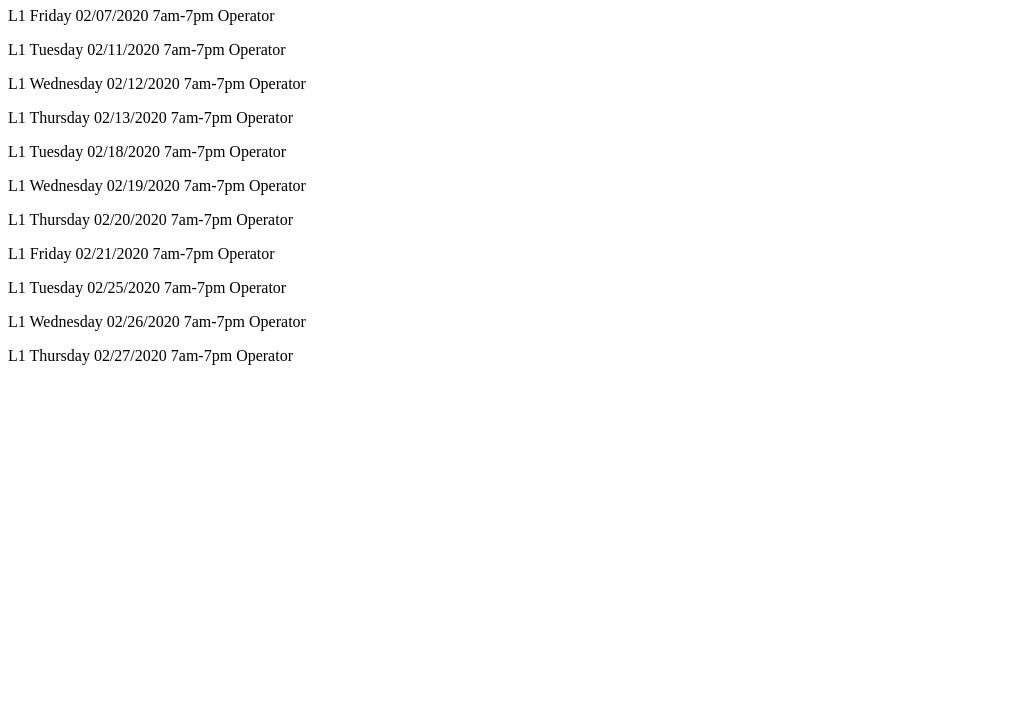
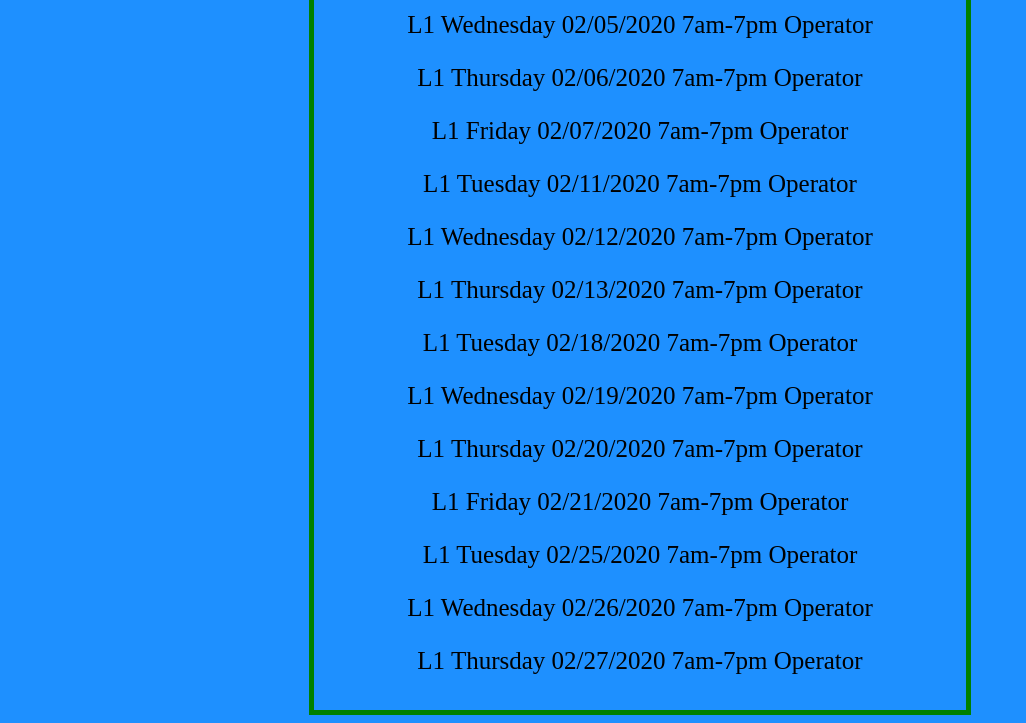
Before and after one commit to ThatUsernameIsAlreadyTaken/project, a plain HTML site: page 2024.html in a window 1280 px wide. Shown: the part 186-909 px from the top of the page, without its empty margins (0-1026 px from the left). Before the commit the page ends 800 px from the top, so only its background shows below. Drawn offline with Linux system fonts and the light colour scheme; the site is published under a folder, as on GitHub Pages, so addresses that start at the root find nothing.

Commit message:
Update 2024.html

```diff
--- a/2024.html
+++ b/2024.html
@@ -1,6 +1,6 @@
 <html>
                     <head>
-                    <link rel="stylesheet" type="text/css" href="/results.css">
+                    <link rel="stylesheet" type="text/css" href="results.css"/>
                     </head>
                     <body>
                     <div>
```
